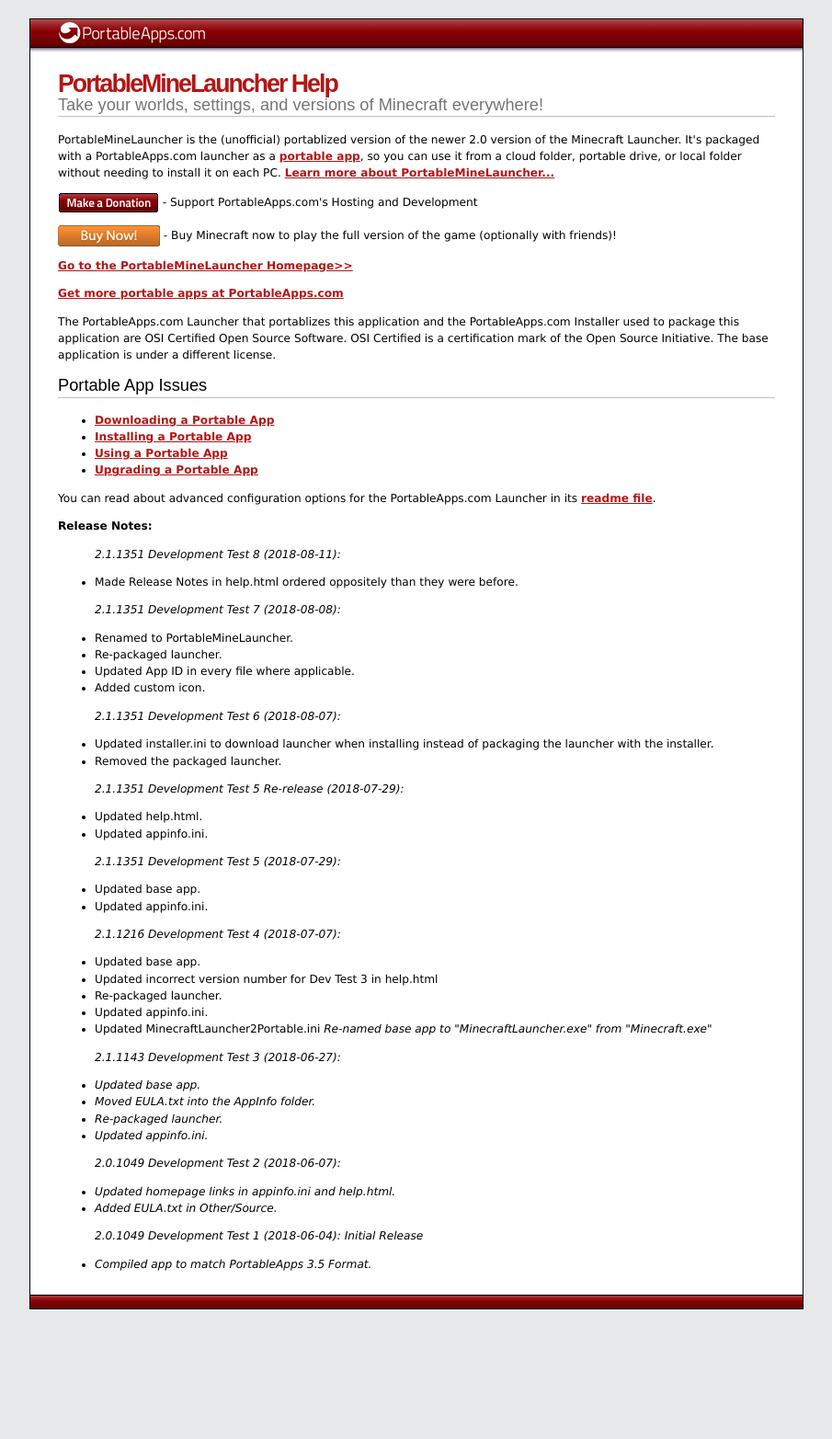
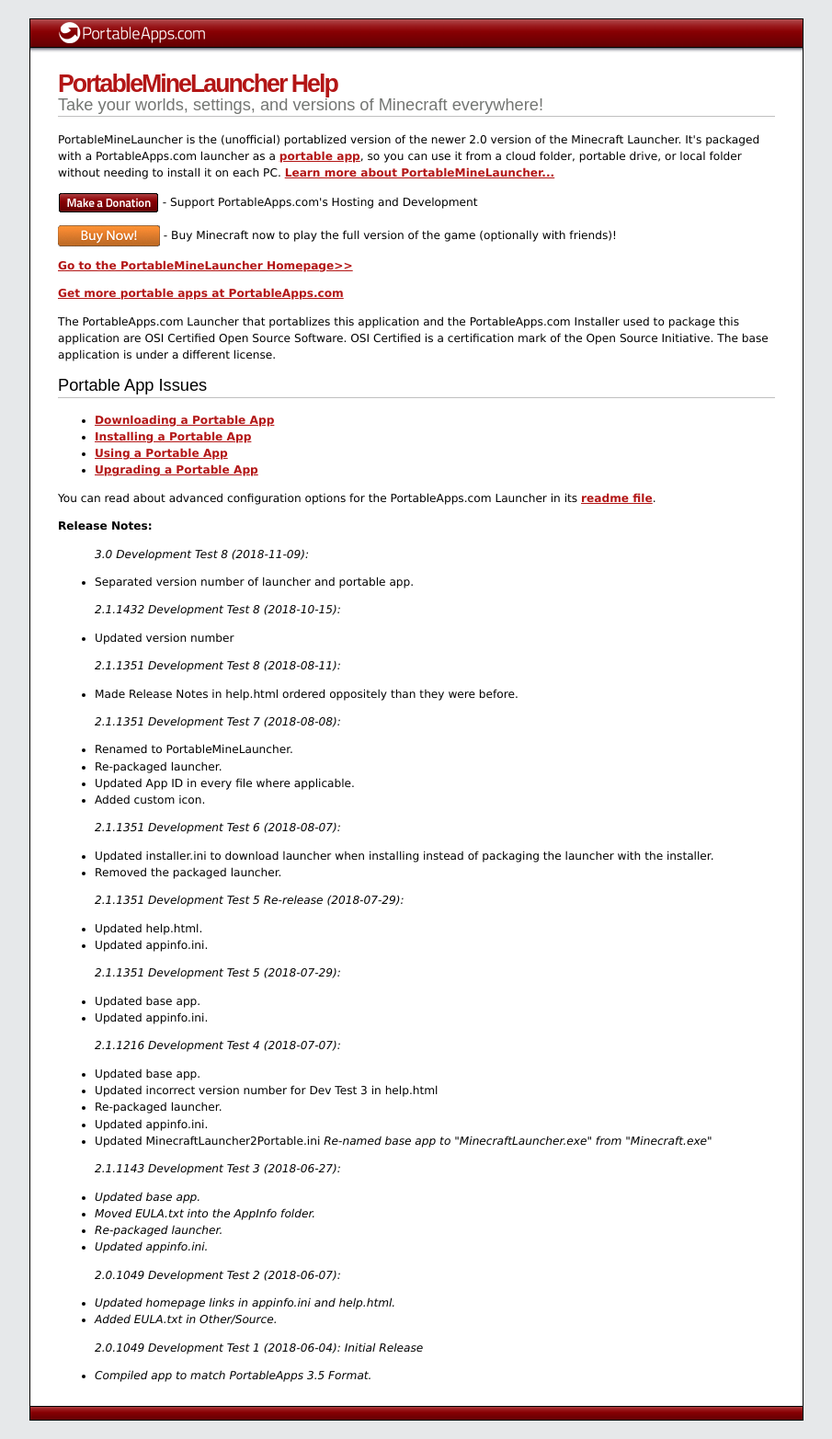
Before and after one commit to JarlPenguin/MineLauncherPortable, a Jekyll site: the page docs/help.html, which Jekyll copies as it is, in a window 1280 px wide. Shown: the whole page at 92% size, without its empty margins (187-1092 px from the left). Built offline with Jekyll 4.4.1, drawn with Linux system fonts in a browser that asks for light colours; before the commit the page ends 1444 px from its top, so only the background shows below that.

Commit message:
update to 3.0

```diff
--- a/docs/help.html
+++ b/docs/help.html
@@ -156,6 +156,12 @@
 </ul>
 <p>You can read about advanced configuration options for the PortableApps.com Launcher in its <a href="Other/Source/Readme.txt">readme file</a>.</p>
 <strong>Release Notes:</strong>
+<ul><em>3.0 Development Test 8 (2018-11-09):</em></ul>
+	<ul><li>Separated version number of launcher and portable app.</li>
+</ul>
+<ul><em>2.1.1432 Development Test 8 (2018-10-15):</em></ul>
+	<ul><li>Updated version number</li>
+</ul>
 <ul><em>2.1.1351 Development Test 8 (2018-08-11):</em></ul>
 	<ul><li>Made Release Notes in help.html ordered oppositely than they were before.</li>
 </ul>
--- a/help.html
+++ b/help.html
@@ -156,6 +156,9 @@
 </ul>
 <p>You can read about advanced configuration options for the PortableApps.com Launcher in its <a href="Other/Source/Readme.txt">readme file</a>.</p>
 <strong>Release Notes:</strong>
+<ul><em>3.0 Development Test 8 (2018-11-09):</em></ul>
+	<ul><li>Separated version number of launcher and portable app.</li>
+</ul>
 <ul><em>2.1.1432 Development Test 8 (2018-10-15):</em></ul>
 	<ul><li>Updated version number</li>
 </ul>
```
Also changed, not shown: 1 other file.
